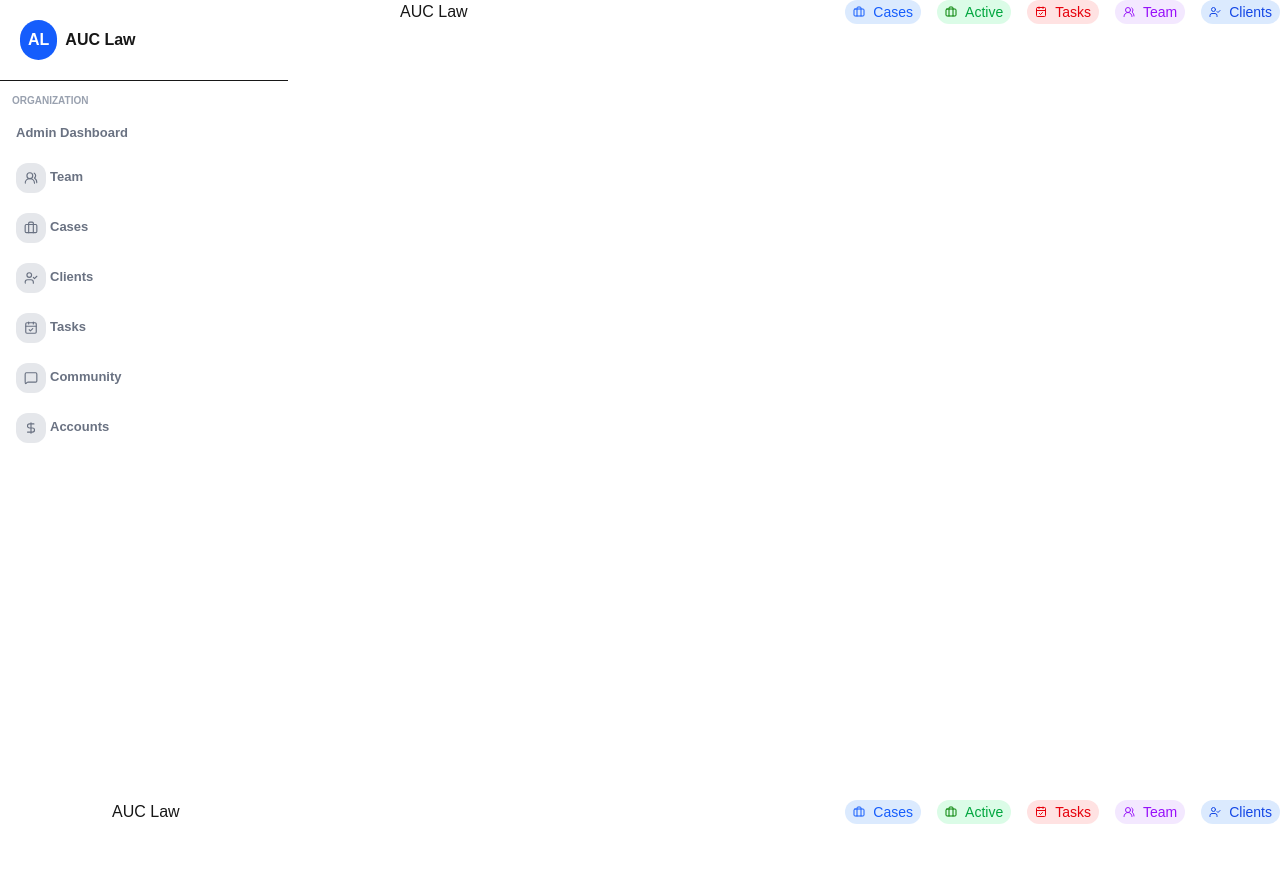
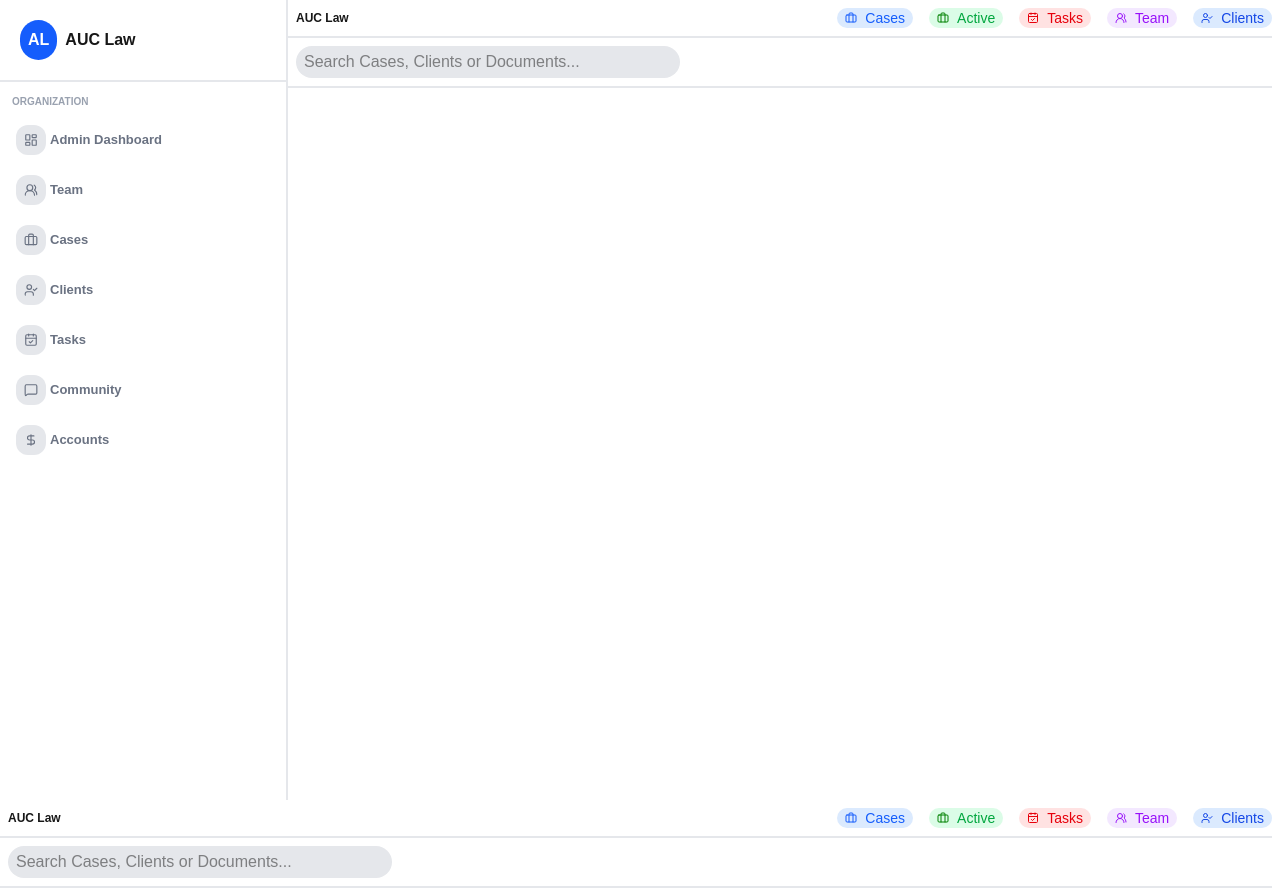
Before and after one commit to uzai-rriaz1/auc-law, a Next.js app: page /components/layout/navbar in a window 1280 px wide. Before the commit the page ends 824 px from the top, so only its background shows below. Built offline with nearby package versions, Linux system fonts and the light colour scheme.

Commit message:
updated navbar

```diff
--- a/app/components/layout/navbar/page.jsx
+++ b/app/components/layout/navbar/page.jsx
@@ -6,9 +6,9 @@ import { UserCheck } from "lucide-react";
 
 const Navbar = () => {
   return (
-    <div className="box-border pl-0 ml-28">
-      <nav className=" flex justify-between">
-        <h2>AUC Law</h2>
+    <div className="box-border pl-0  pt-2 p-2 ">
+      <nav className=" flex justify-between items-center border-b-2 border-gray-200 pb-2">
+        <h2 className="text-[12px] font-bold pl-2">AUC Law</h2>
         <ul className="flex gap-4">
           <li className="flex justify-center items-center text-sm gap-2  pl-2 pr-2 bg-blue-100 rounded-full text-blue-600 ">
             <Briefcase size={12} /> Cases
@@ -33,6 +33,18 @@ const Navbar = () => {
           </li>
         </ul>
       </nav>
+      <div className="pt-2 border-b-2 border-gray-200 pb-2">
+        <input
+          placeholder={`Search Cases, Clients or Documents...`}
+          type="text"
+          className="p-2 ml-2 w-sm bg-gray-200 rounded-2xl h-8"
+        />
+        <ul>
+          <li></li>
+          <li></li>
+          <li></li>
+        </ul>
+      </div>
     </div>
   );
 };
--- a/app/components/layout/sidebar/page.jsx
+++ b/app/components/layout/sidebar/page.jsx
@@ -5,24 +5,28 @@ import { UsersRound } from "lucide-react";
 import { UserCheck } from "lucide-react";
 import { DollarSign } from "lucide-react";
 import { MessageSquare } from "lucide-react";
+import { LayoutDashboard } from "lucide-react";
 
 const Sidebar = () => {
   return (
-    <div className="min-h-screen w-72 bg-white">
-      <div className="p-5 flex  items-center gap-2">
+    <div className="min-h-screen w-72 bg-white border-r-2 border-gray-200">
+      <div className="p-5 flex  items-center gap-2 border-b-2 border-gray-200">
         <h2 className="p-2 bg-blue-600 rounded-full text-white font-bold">
           AL
         </h2>
         <h1 className="font-bold">AUC Law</h1>
       </div>
-      <hr />
 
       <div className="pt-3 pl-1">
         <p className="font-semibold text-gray-400 text-[10px] pl-2">
           ORGANIZATION
         </p>
         <ul className="pt-4 pl-3 flex flex-col gap-5">
-          <li className="text-gray-500 text-[13px] font-bold hover:text-gray-700 text-sm">
+          <li className="text-gray-500 text-[13px] font-bold hover:text-gray-700 text-sm flex items-center gap-1">
+            <LayoutDashboard
+              size={30}
+              className="bg-gray-200 p-2 rounded-xl "
+            />
             Admin Dashboard
           </li>
           <li className="text-gray-500 text-[13px] font-bold hover:text-gray-700 text-sm flex items-center gap-1">
```
